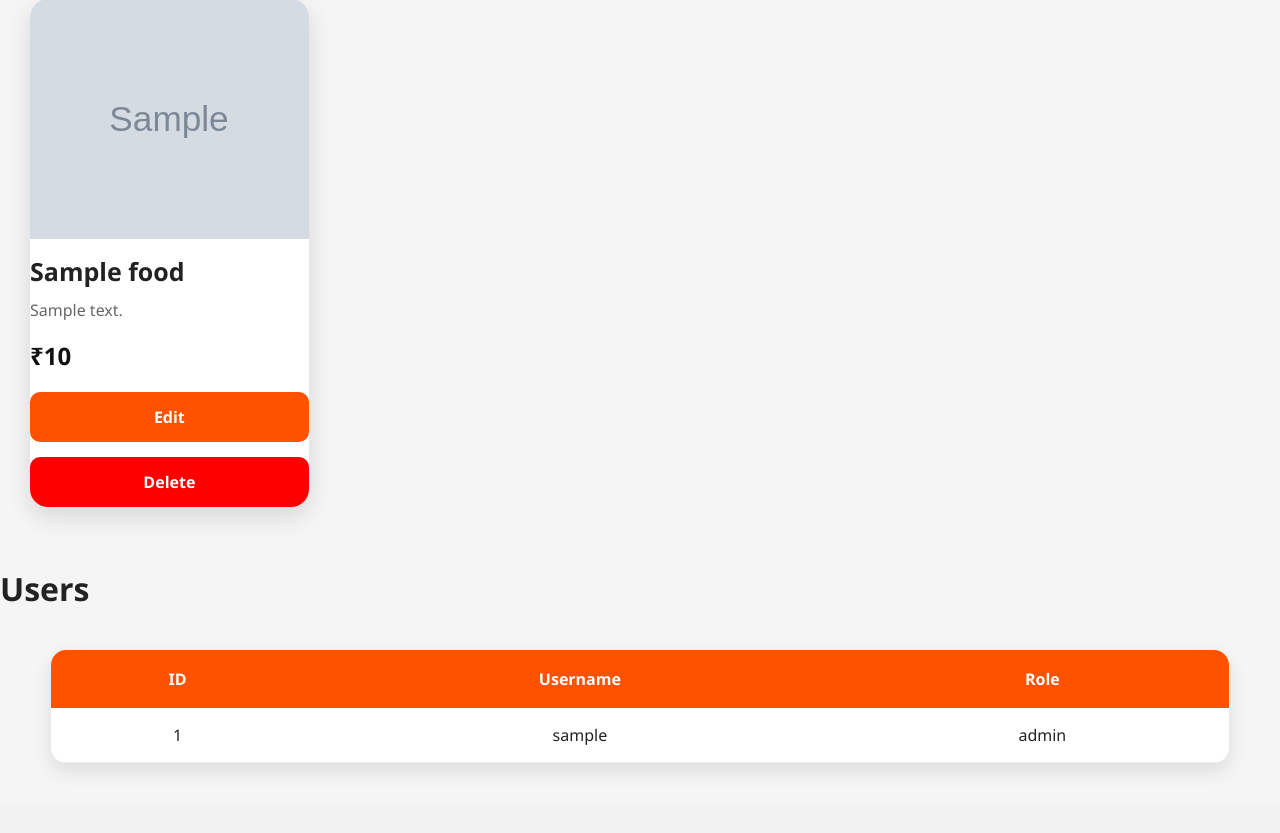
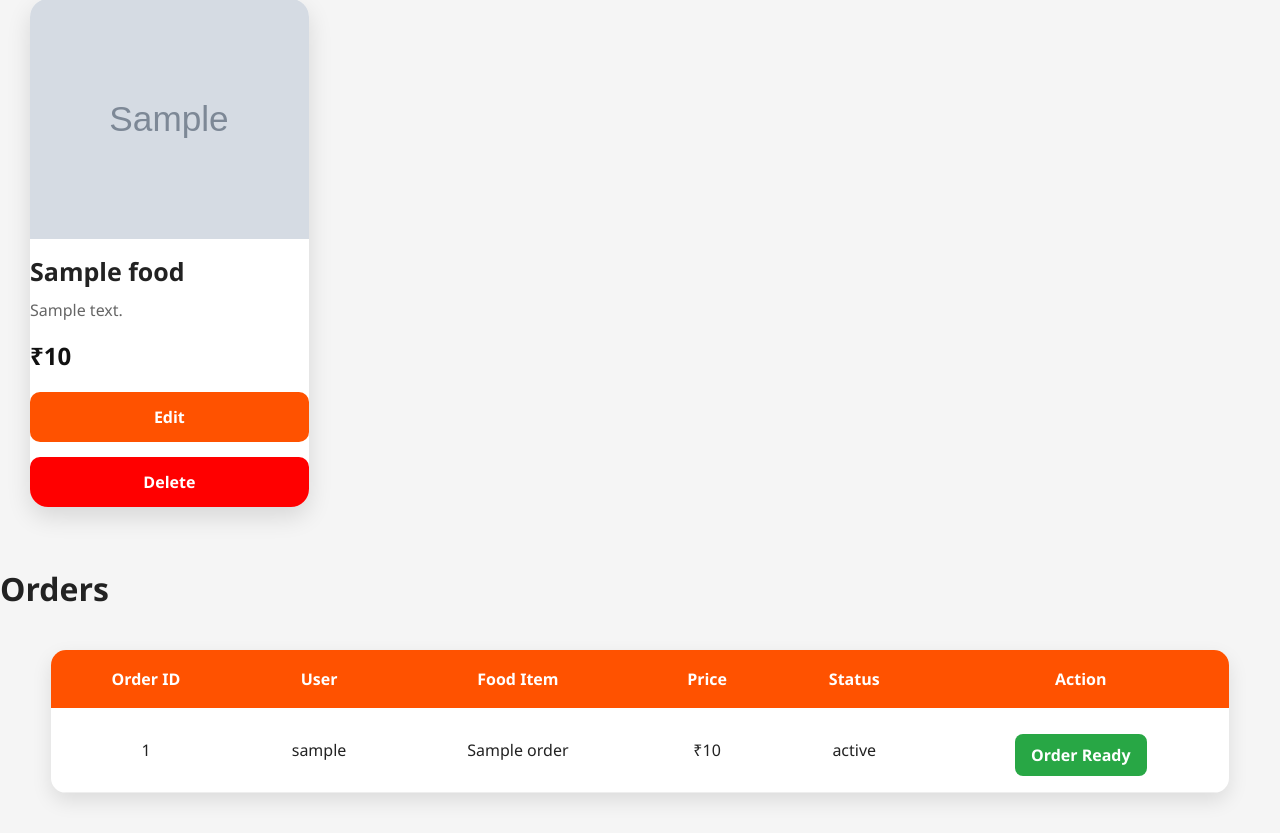
Before and after one commit to aniketh910/food-ordering-system, a Python web app: template templates/admin.html in a window 1280 px wide. Shown: the part 143-976 px from the top of the page. Before the commit the page ends 911 px from the top, so only its background shows below. Run offline with Jinja, Linux system fonts and the light colour scheme; the template is opened without the code that fills it: most values are stand-ins (such as "Sample title", 1, 10 or a date in 2020); grey boxes marked "Sample" are stand-in pictures.

Commit message:
Added order ready admin feature

```diff
--- a/static/style.css
+++ b/static/style.css
@@ -453,3 +453,17 @@ table tr:hover{
     box-shadow:0 5px 15px rgba(0,0,0,0.15);
     outline:none;
 }
+.ready-btn{
+    display:inline-block;
+    background:#28a745;
+    color:white;
+    padding:10px 16px;
+    border-radius:8px;
+    text-decoration:none;
+    font-weight:bold;
+    margin-top:10px;
+}
+
+.ready-btn:hover{
+    background:#218838;
+}
--- a/templates/admin.html
+++ b/templates/admin.html
@@ -44,20 +44,32 @@
 
     </div>
 
-    <h1>Users</h1>
+
+
+    <h1>Orders</h1>
 
 <table>
     <tr>
-            <th>ID</th>
-            <th>Username</th>
-            <th>Role</th>
+        <th>Order ID</th>
+        <th>User</th>
+        <th>Food Item</th>
+        <th>Price</th>
+        <th>Status</th>
+        <th>Action</th>
     </tr>
 
-        {% for user in users %}
+    {% for order in orders %}
     <tr>
-            <td>{{ user.id }}</td>
-            <td>{{ user.username }}</td>
-            <td>{{ user.role }}</td>
+        <td>{{ order.id }}</td>
+        <td>{{ order.username }}</td>
+        <td>{{ order.food_name }}</td>
+        <td>₹{{ order.price }}</td>
+        <td>{{ order.status }}</td>
+        <td>
+            <a href="/order_ready/{{ order.id }}" class="ready-btn">
+                Order Ready
+            </a>
+        </td>
     </tr>
     {% endfor %}
 </table>
```
Also changed, not shown: app.py (+14 -0 lines). Lines whose indentation alone changed are shown as unchanged.
